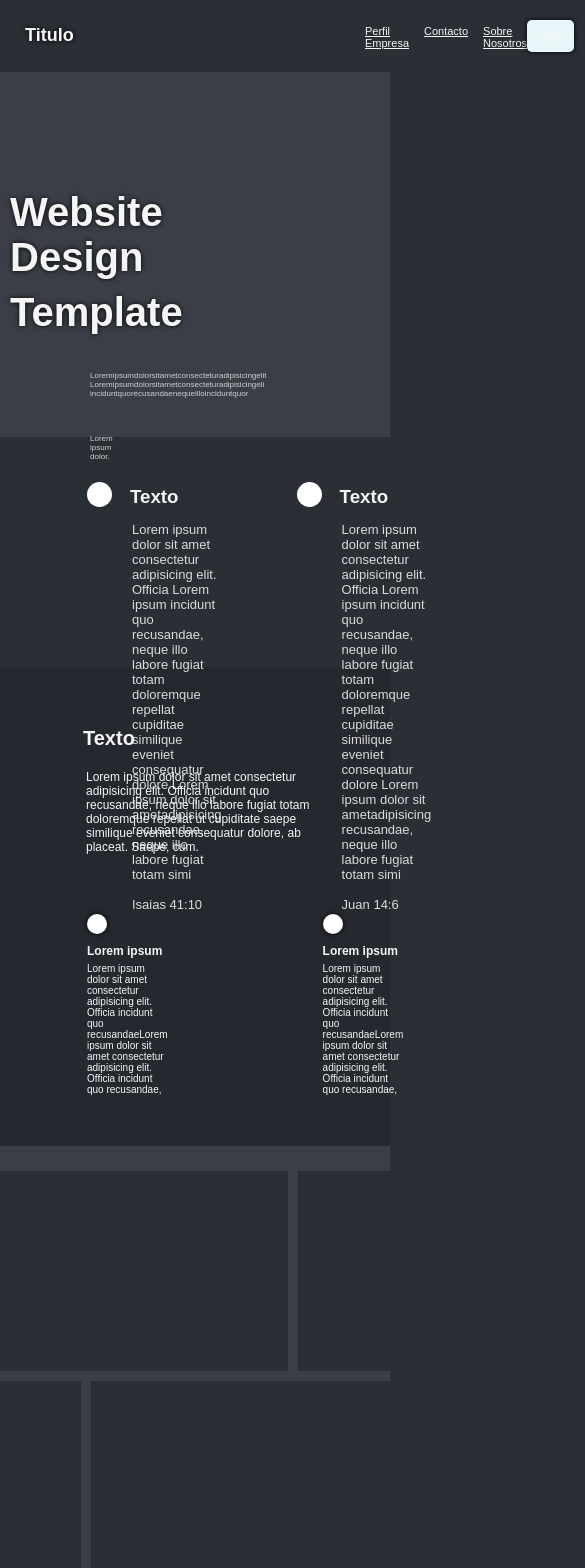
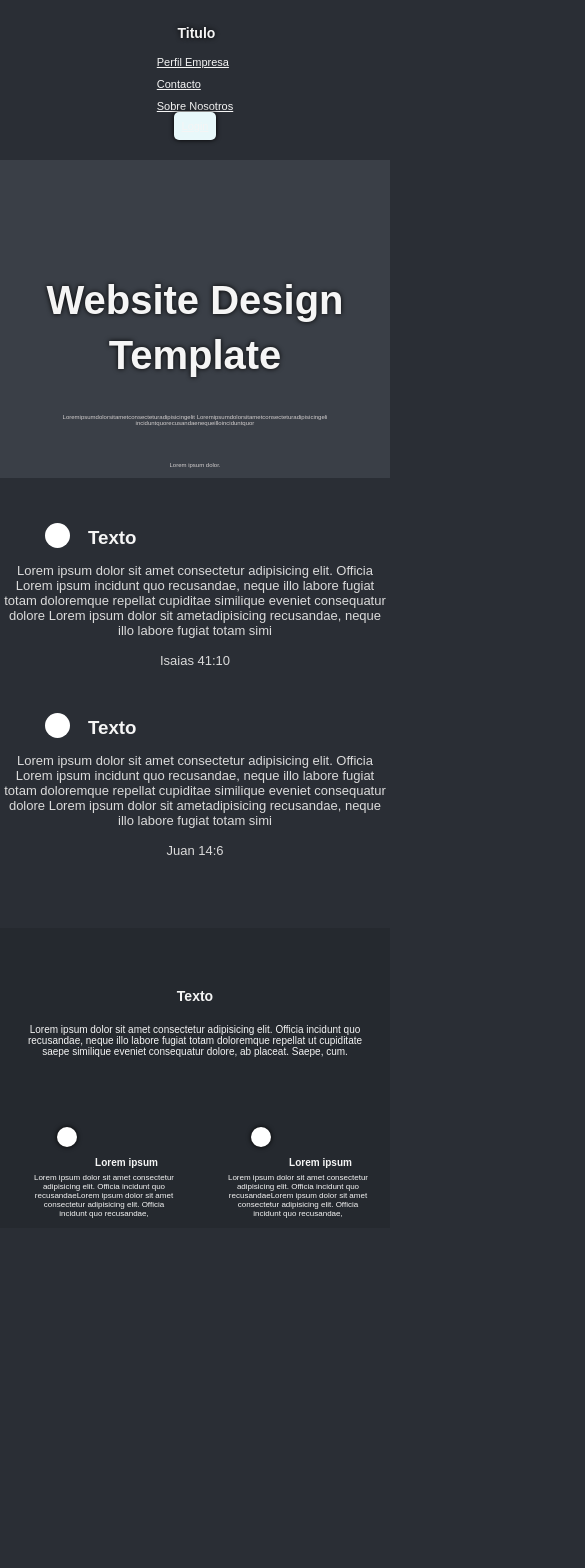
Before and after one commit to NicolasZeq2722/Plan-mejoramiento, a React (Vite) app in the folder Plan mejoramiento/: page / in a window 390 px wide. Shown: the top 1568 px of the page, 585 px wide, since content can reach past the window. Built offline with nearby package versions, Linux system fonts and the light colour scheme.

Commit message:
Nuevo commit

```diff
--- a/Plan mejoramiento/src/components/Inicio/Inicio.css
+++ b/Plan mejoramiento/src/components/Inicio/Inicio.css
@@ -65,7 +65,6 @@
     color: rgb(210, 206, 206);
     text-wrap: 10px;
 }
-
 
 .SeccionPrin{
     display: flex;
@@ -279,3 +278,152 @@
 .BOX4:hover{
     background: #95a5a6;
 }
+
+
+@media (max-width: 1024px) {
+    .container {
+        max-width: 100%;
+        padding: 15px;
+    }
+
+    .Cabecera {
+        flex-direction: column;
+        align-items: center;
+    }
+
+    .Links {
+        margin-left: 0;
+        justify-content: center;
+        margin-top: 10px;
+    }
+
+    .Navegacion {
+        height: auto;
+    }
+
+    .Tx1, .Tx2 {
+        font-size: 60px;
+        margin-right: 0;
+        text-align: center;
+    }
+
+    .Navegacion p {
+        margin-left: 0;
+        padding-right: 0;
+        text-align: center;
+    }
+
+    .SeccionPrin {
+        flex-direction: column;
+        height: auto;
+        margin-left: 0;
+    }
+
+    .Columna1 p, .Columna2 p {
+        margin-left: 0;
+        margin-right: 0;
+        text-align: center;
+    }
+
+    .SeccionTxt {
+        flex-direction: column;
+        height: auto;
+        padding-right: 0;
+    }
+
+    .BOX {
+        width: 100%;
+        margin: 10px 0;
+    }
+
+    .UltSecc1, .UltSecc2 {
+        flex-direction: column;
+        align-items: center;
+    }
+
+    .BOX1, .BOX2, .BOX3, .BOX4 {
+        width: 90%;
+        margin: 10px 0;
+    }
+}
+
+@media (max-width: 768px) {
+    .Tx1, .Tx2 {
+        font-size: 40px;
+    }
+
+    .Navegacion p {
+        font-size: 7px;
+    }
+
+    .Seccion2 {
+        margin-left: 0;
+        font-size: 16px;
+        text-align: center;
+    }
+
+    .Seccion2 h4 {
+        margin-left: 0;
+    }
+
+    .Comentarios p {
+        padding: 10px 20px;
+    }
+
+    .Circle1 p, .Circle2 p {
+        margin: 0 20px;
+    }
+
+    .Cajitas {
+        flex-wrap: wrap;
+        justify-content: center;
+    }
+
+    .Caja {
+        width: 70px;
+    }
+}
+
+@media (max-width: 480px) {
+    .Cabecera {
+        font-size: 16px;
+    }
+
+    .Cabecera h1 {
+        font-size: 14px;
+        margin-right: 0;
+    }
+
+    .Links {
+        flex-direction: column;
+        gap: 10px;
+    }
+
+    .Button {
+        padding: 8px;
+    }
+
+    .Tx1, .Tx2 {
+        font-size: 30px;
+    }
+
+    .Navegacion p {
+        font-size: 6px;
+    }
+
+    .Seccion2 {
+        font-size: 14px;
+    }
+
+    .Comentarios p {
+        font-size: 10px;
+    }
+
+    .Circle1 h5, .Circle2 h5 {
+        font-size: 10px;
+    }
+
+    .Circle1 p, .Circle2 p {
+        font-size: 8px;
+    }
+}
```
